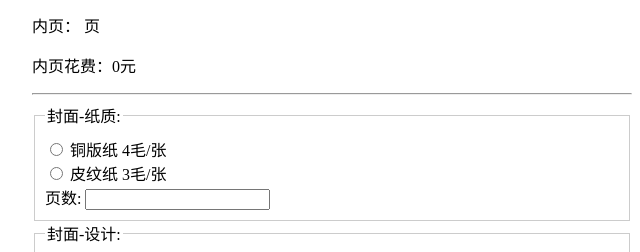
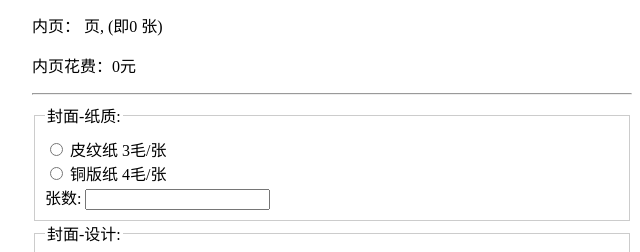
Before and after one commit to huamurui/printing-price-count, a plain HTML site: page index.html in a window 1280 px wide. Both pictures are taken after a click on the button "计算价格". Shown: the part 97-349 px from the top of the page, 308-948 px from the left. Drawn offline with Linux system fonts and the light colour scheme.

Commit message:
Add files via upload

```diff
--- a/index.html
+++ b/index.html
@@ -23,44 +23,36 @@
   <fieldset>
     <legend>内页:</legend>
     <div>
-      <input type="radio" id="pageType" name="pageType" value="pageType"
-              checked>
+      <input type="radio" id="pageType" name="pageType" value="pageType"checked>
       <label for="pageType">A5 80g 黑白道林纸 1毛/张（双面）</label>
     </div>
     <div>
       <label for="pageCount">页数:</label>
-      <input type="text" id="pageCount" name="pageCount" value=""
-              >
+      <input type="text" id="pageCount" name="pageCount" value="">
     </div>
   </fieldset>
 
 
   <div class="shopInfoOfPage">
-    <p>内页：<span class="totalNum">0</span> 页</p>
+    <p>内页：<span class="totalNum">0</span> 页, (即<span class="totalNum002">0</span> 张)  </p>
     <p>内页花费：<span class="totalPagePrice">0</span>元</p>
   </div>
 
-           <hr>
+  <hr>
 
   <fieldset>
     <legend>封面-纸质:</legend>
-
     <div>
-      <input type="radio" id="pageTypePic1" name="pageTypePic" value="pageTypePic1"
-        >
+      <input type="radio" id="pageTypePic2" name="pageTypePic" value="pageTypePic2">
+      <label for="pageTypePic2">皮纹纸 3毛/张</label>
+    </div>
+    <div>
+      <input type="radio" id="pageTypePic1" name="pageTypePic" value="pageTypePic1">
       <label for="pageTypePic1">铜版纸 4毛/张</label>
     </div>
-
     <div>
-      <input type="radio" id="pageTypePic2" name="pageTypePic" value="pageTypePic2"
-      >
-      <label for="pageTypePic2">皮纹纸 3毛/张</label>
-    </div>
-
-    <div>
-      <label for="pageCountPic">页数:</label>
-      <input type="text" id="pageCountPic" name="pageCountPic" value=""
-              >
+      <label for="pageCountPic">张数:</label>
+      <input type="text" id="pageCountPic" name="pageCountPic" value="">
     </div>
   </fieldset>
 
@@ -78,7 +70,6 @@
     <div>
       <input type="radio" id="picDesign21" name="picDesign" value="picDesign21">
       <label for="picDesign21">其他</label>
-
     </div>
     <div>
       <label for="picDesign22">其他 x 元/本(选中“其他”) </label>
@@ -88,15 +79,12 @@
 
   <fieldset>
     <legend>装订:</legend>
-
     <div>
-      <input type="radio" id="bookbinding0" name="bookbinding"  value="bookbinding0"
-              >
+      <input type="radio" id="bookbinding0" name="bookbinding"  value="bookbinding0">
       <label for="bookbinding0">皮纹纸胶装3元/本</label>
     </div>
     <div>
-      <input type="radio" id="bookbinding1" name="bookbinding" value="bookbinding1"
-              >
+      <input type="radio" id="bookbinding1" name="bookbinding" value="bookbinding1">
       <label for="bookbinding1">铜版纸胶装 5元/本</label>
     </div>
   </fieldset>
@@ -104,18 +92,15 @@
   <fieldset>
     <legend>装订-可选:</legend>
     <div>
-      <input type="checkbox" id="fuMo" name="fuMo"
-              >
+      <input type="checkbox" id="fuMo" name="fuMo" >
       <label for="fuMo">覆膜+2元</label>
     </div>
     <div>
-      <input type="checkbox" id="yaHen" name="yaHen"
-              >
+      <input type="checkbox" id="yaHen" name="yaHen">
       <label for="yaHen">压痕(免费)</label>
     </div>
     <div>
-      <input type="checkbox" id="xianZhuang" name="xianZhuang"
-              >
+      <input type="checkbox" id="xianZhuang" name="xianZhuang">
       <label for="xianZhuang">古书线装 10元/本（试上线）</label>
     </div>
   </fieldset>
@@ -130,12 +115,10 @@
     <p>总计花费：<span class="totalPrice">0</span>元</p>
   </div>
 
-<hr><hr>
+  <hr><hr>
 
   <button type="button" style="font-weight: 800;"  onclick="getPrice()">计算价格</button>
   <button type="button" style="font-weight: 800;"  onclick="reset()">重置</button>
-
-
 
 <script>
   let pageType = document.getElementsByName('pageType');
@@ -149,6 +132,8 @@
   let xianZhuang = document.getElementById('xianZhuang');
 
   let totalNum = document.querySelector('.totalNum');
+  let totalNum002 = document.querySelector('.totalNum002');
+
   let totalPagePrice = document.querySelector('.totalPagePrice');
   let totalBindingPrice = document.querySelector('.totalBindingPrice');
   let totalPrice = document.querySelector('.totalPrice');
@@ -171,6 +156,7 @@
       }
       pageCountPrice = pageCount.value * pageTypePrice / 2;
       totalNum.innerHTML = pageCount.value;
+      totalNum002.innerHTML = (pageCount.value / 2);
       totalPagePrice.innerHTML = pageCountPrice;
 
 
@@ -239,6 +225,7 @@
     yaHen.checked = false;
     xianZhuang.checked = false;
     totalNum.innerHTML = 0;
+    totalNum002.innerHTML = 0;
     totalPagePrice.innerHTML = 0;
     totalBindingPrice.innerHTML = 0;
     totalPrice.innerHTML = 0;
```
